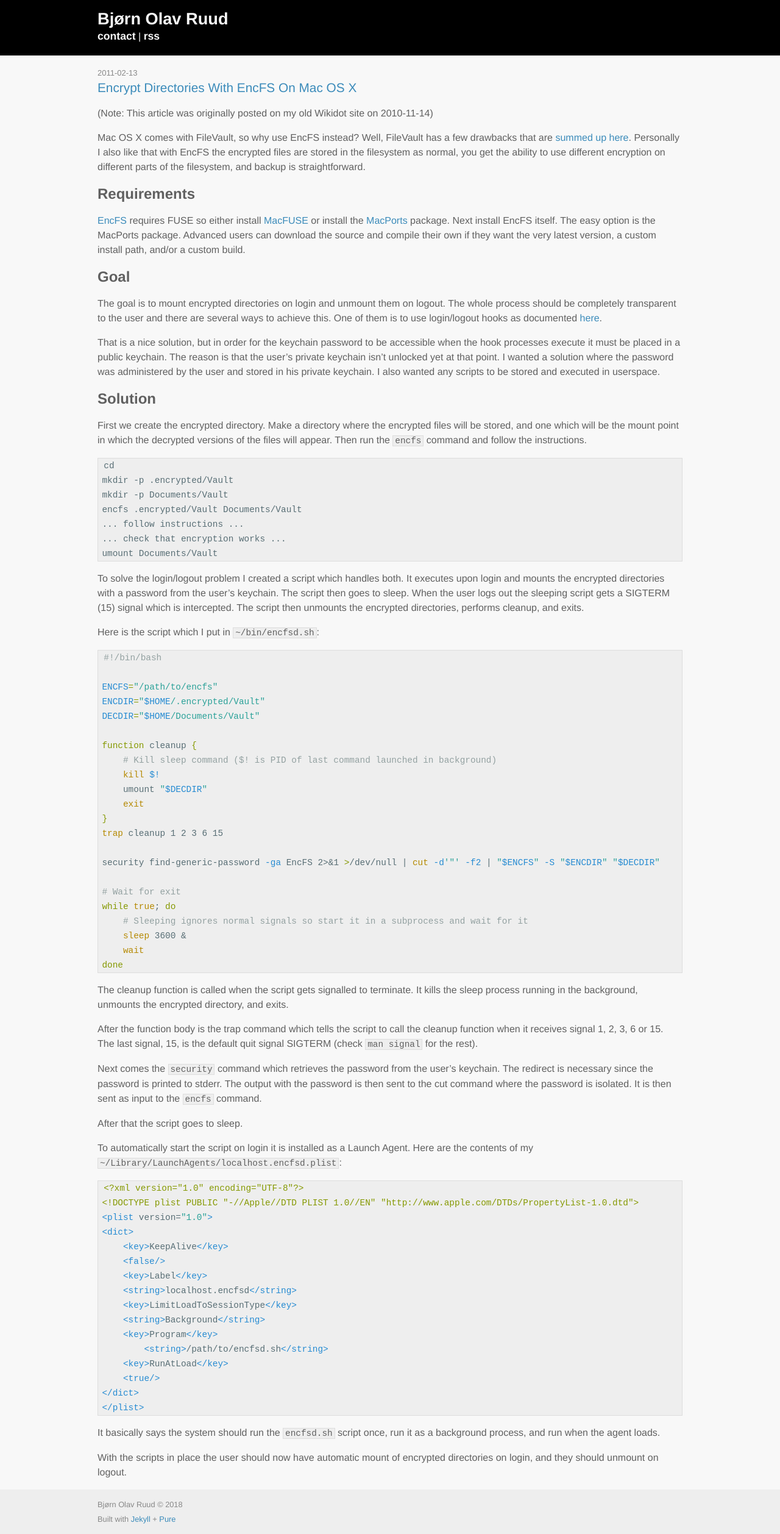
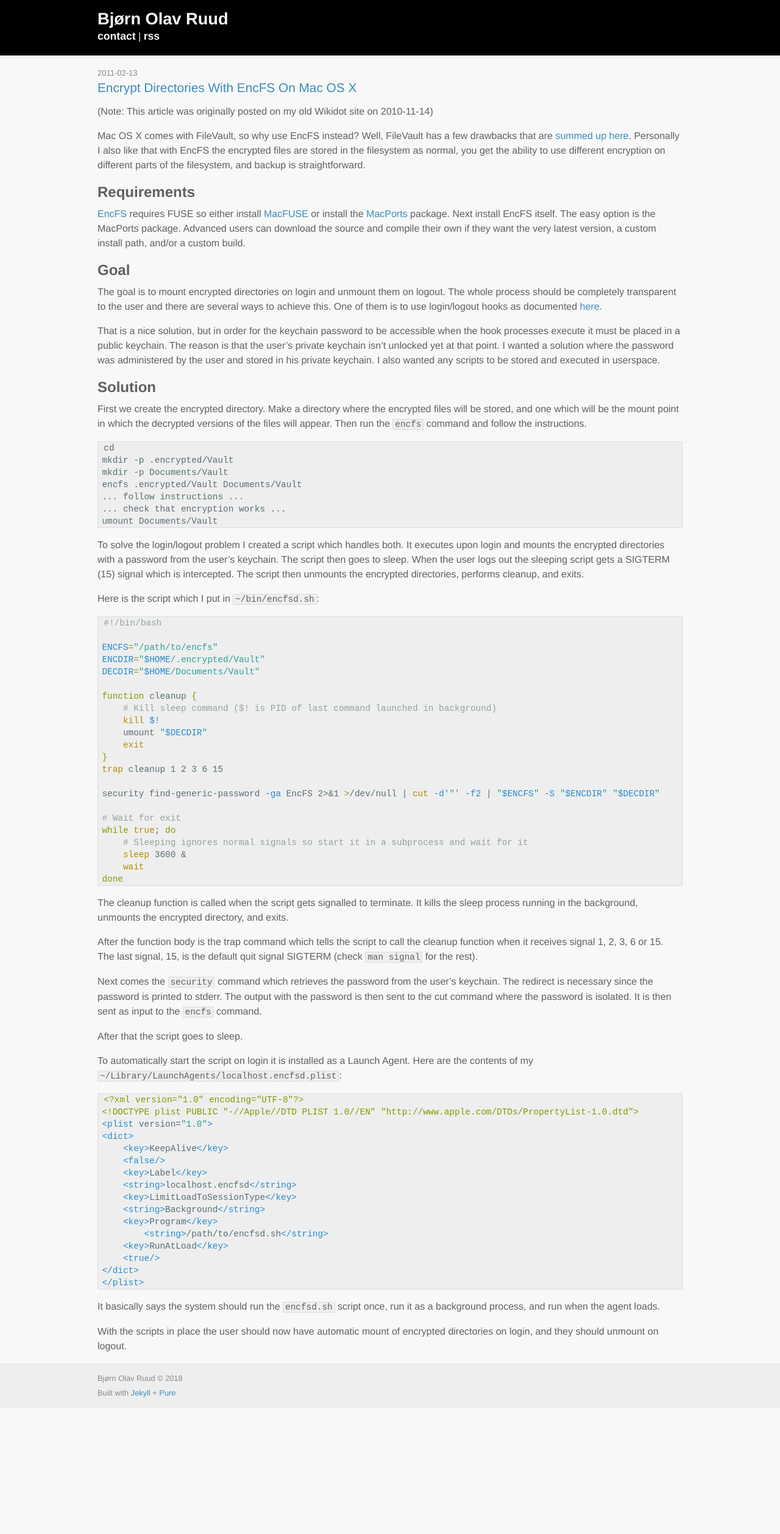
Before and after one commit to BjornRuud/bjornruud.github.io, a Jekyll site: the page built from _posts/2011-02-13-encrypt-directories-with-encfs-on-mac-os-x.md, in a window 1280 px wide. Shown: the whole page at 61% size. Built offline with Jekyll 4.4.1, drawn with Linux system fonts in a browser that asks for light colours; Markdown is read by kramdown in place of the engine named in the settings; after the commit the page ends 2309 px from its top, so only the background shows below that.

Commit message:
Minor CSS adjustments.

```diff
--- a/css/main.css
+++ b/css/main.css
@@ -1,8 +1,6 @@
-/*****************************************************************************/
 /*
-/* Common
-/*
-/*****************************************************************************/
+ * Common
+ */
 
 body {
   background-color: rgb(248,248,248);
@@ -13,11 +11,9 @@
 a:hover   { text-decoration: underline; }
 /*a:visited { color: #265778; }*/
 
-/*****************************************************************************/
 /*
-/* Utility Classes
-/*
-/*****************************************************************************/
+ * Utility Classes
+ */
 
 .fixed-top {
   position: fixed;
@@ -26,11 +22,9 @@
   width: 100%;
 }
 
-/*****************************************************************************/
 /*
-/* Site
-/*
-/*****************************************************************************/
+ * Site
+ */
 
 .site {
   color: rgb(96,96,96);
@@ -100,16 +94,27 @@
   font-size: 1.3em;
 }
 
-/*****************************************************************************/
+h1, h2, h3 {
+  margin-bottom: 0.5em;
+}
+
 /*
-/* Posts
-/*
-/*****************************************************************************/
+ * Posts
+ */
+
+.post {
+  margin-top: 0.8em;
+}
+
+.post p {
+  margin-top: 0em;
+}
 
 .post pre {
   border: 1px solid #ddd;
   background-color: #eee;
   padding: 0 .4em;
+  line-height: 1.25em;
 }
 
 .post ul, .post ol {
```
